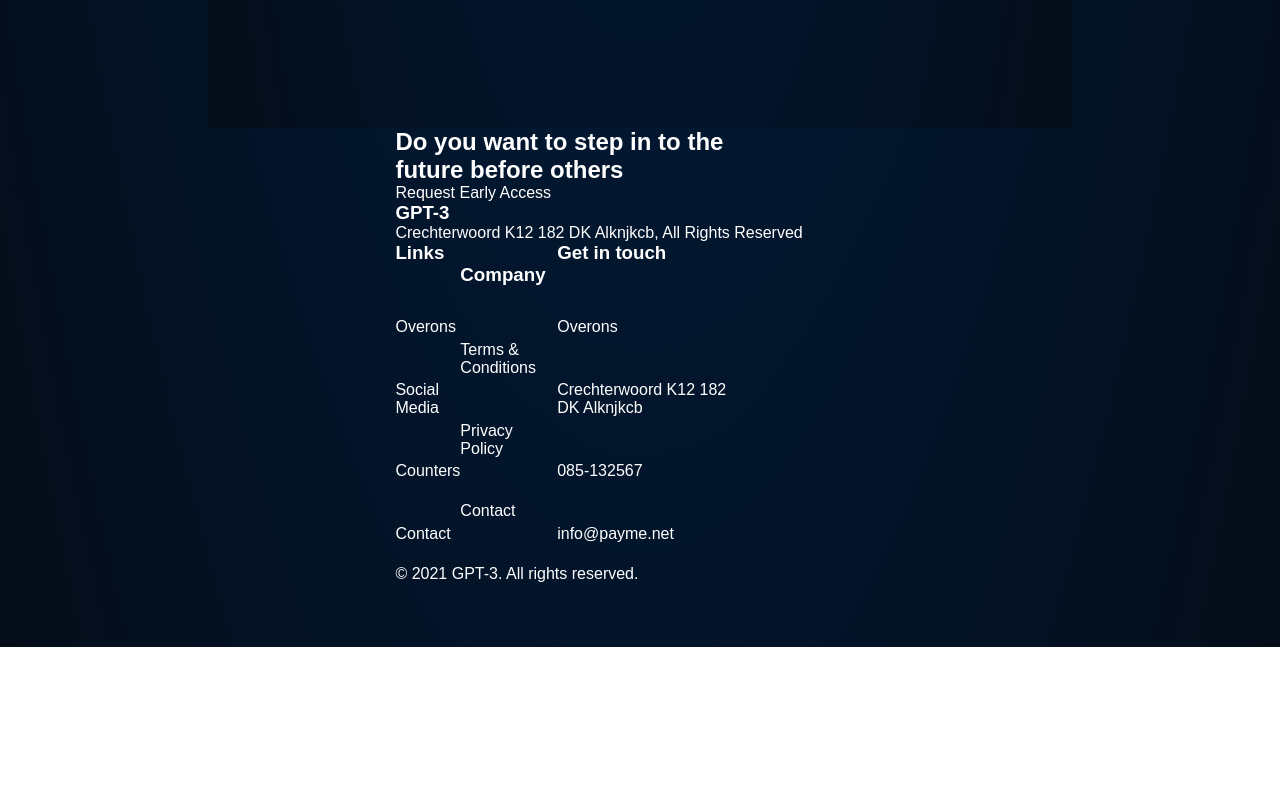
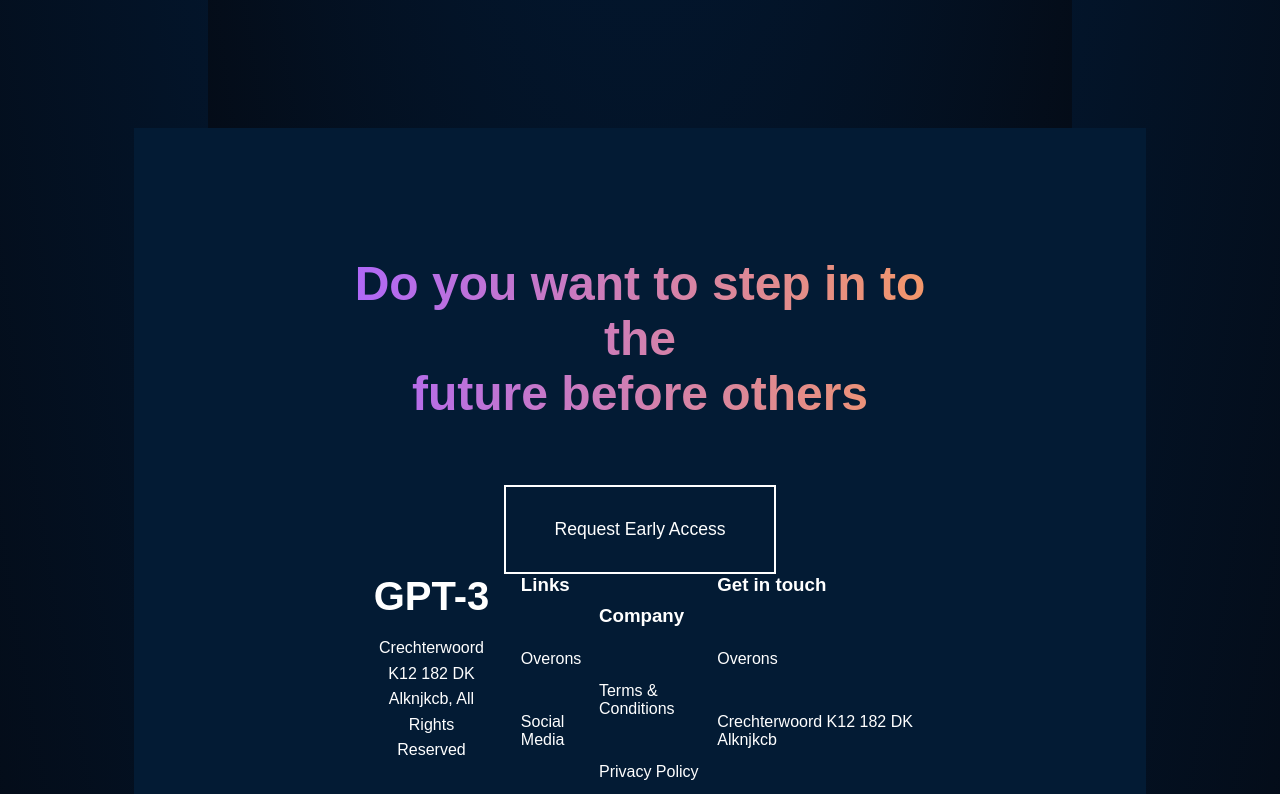
Before and after one commit to aaradj/GPT3, a React (Create React App) app: page / in a window 1280 px wide. Shown: the part 6160-6954 px from the top of the page. Before the commit the page ends 6807 px from the top, so only its background shows below. Built offline with nearby package versions, Linux system fonts and the light colour scheme.

Commit message:
STYLE FOOTER

```diff
--- a/src/components/Main/Footer/footer.module.css
+++ b/src/components/Main/Footer/footer.module.css
@@ -1,3 +1,57 @@
+.container{
+    height: 100vh;
+    display: flex;
+    flex-direction: column;
+    align-items: center;
+    justify-content: space-between;
+    background-color: rgba(3, 27, 52, 1);
+    color: white;
+    padding: 4rem 13rem 2rem;
+}
+.container .title{
+    display: flex;
+    flex-direction: column;
+    align-items: center;
+}
+.title h2{
+    font-size: 3rem;
+    background: linear-gradient(
+        to right,
+        rgba(174, 103, 250, 1),
+        rgba(244, 152, 103, 1)
+      );
+      -webkit-text-fill-color: transparent;
+      -webkit-background-clip: text;
+      text-align: center;
+      padding: 4rem 0;
+}
+.title .buttonBase{
+    font-size: 1.1rem;
+    padding: 2rem 3rem;
+    border: 2px solid white;
+    cursor: pointer;
+}
+
+.listItems{
+    display: flex;
+    align-items: start;
+    justify-content: space-between;
+    width: 100%;
+}
+.listItems .logo{
+    display: flex;
+    flex-direction: column;
+    align-items: center;
+    text-align: center;
+    width: 30%;
+}
+.listItems .logo h3{
+    font-size: 2.5rem;
+}
+.listItems .logo p{
+    padding: 1rem 7rem ;
+    line-height: 1.6rem;
+}
 
 .listItems .links{
     width: 70%;
```
